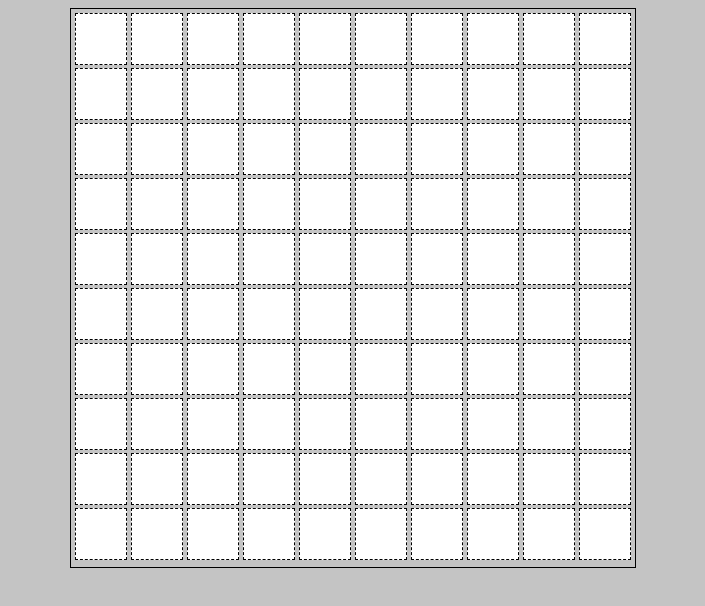
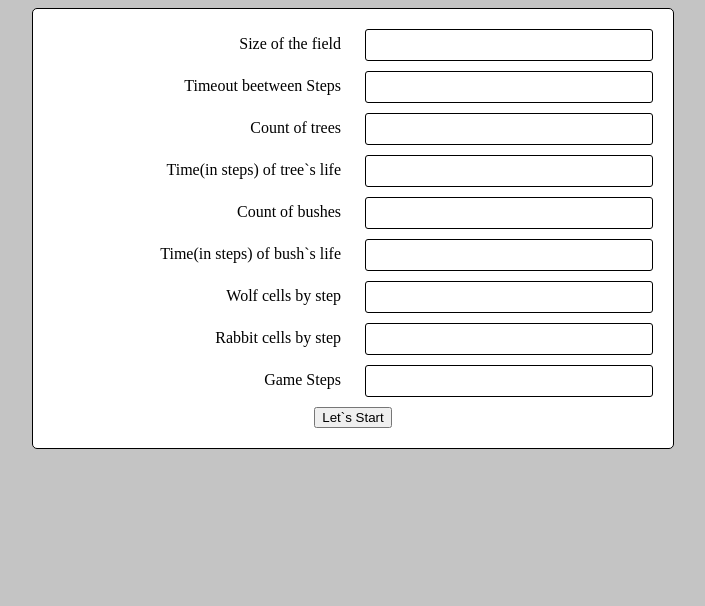
Before and after one commit to dpocheketa/nuPogodi, a plain HTML site: page index.html in a window 1280 px wide. Shown: the whole page, without its empty margins (287-992 px from the left). Drawn offline with Linux system fonts and the light colour scheme.

Commit message:
create settings form

```diff
--- a/css/style.css
+++ b/css/style.css
@@ -38,3 +38,38 @@ body{
 .col.wolf{
 	background-image: url(../img/wolf.jpg);
 }
+
+
+.settings-wrap{
+	max-width: 600px;
+	background: #fff;
+	padding: 20px;
+	margin: 0 auto;
+	border-radius: 5px;
+	border: 1px solid #000;
+}
+.settings-form{
+	width: 100%;
+}
+.form-row{
+	margin-bottom: 10px;
+	overflow: hidden;
+}
+.form-label,
+.form-input{
+	float: right;
+	width: 48%;
+	line-height: 30px;
+	-webkit-box-sizing: border-box;
+	-moz-box-sizing: border-box;
+	box-sizing: border-box;
+}
+.form-label{
+	float: left;
+	text-align: right;
+}
+.form-input{
+	border: 1px solid #000;
+	padding: 0 8px;
+	border-radius: 3px;
+}
--- a/index.html
+++ b/index.html
@@ -6,6 +6,14 @@
 	<link rel="stylesheet" href="css/style.css">
 </head>
 <body>
+
+
+
+
+	<script src="js/dom.js"></script>
+	<script src="js/field.js"></script>
+	<script src="js/fieldItem.js"></script>
+	<script src="js/settings.js"></script>
 	<script src="js/script.js"></script>
 </body>
 </html>
--- /dev/null
+++ b/js/dom.js
@@ -0,0 +1,14 @@
+var dom = {
+	create: function(elem, className){
+		var newElem = document.createElement(elem);
+
+		newElem.setAttribute("class", className);
+
+		newElem.attr = function(attrName, attrValue){
+
+			return attrValue ? newElem.setAttribute(attrName, attrValue) : newElem.getAttribute(attrName);
+		};
+
+		return newElem;
+	}
+};
--- /dev/null
+++ b/js/field.js
@@ -0,0 +1,36 @@
+function Field(){
+	var fieldSize;
+	var elements = [];
+
+	this.create = function(size){
+		var wrapper = dom.create("div", "wrapper");
+
+		fieldSize = size;
+
+		for (var j = 0; j < size; j++) {
+
+			var row = dom.create("div", "row");
+			var rowElements = [];
+
+			for (var i = 0; i < size; i++) {
+
+				var cell = dom.create("div", "col");
+				row.appendChild(cell);
+
+				rowElements.push(cell);
+			};
+
+			elements.push(rowElements);
+
+			wrapper.appendChild(row);
+		};
+
+		document.body.appendChild(wrapper);
+	};
+
+	this.checkPosition = function(position){
+
+		return elements[position.x][position.y].data;
+	};
+
+};
--- /dev/null
+++ b/js/fieldItem.js
@@ -0,0 +1,7 @@
+function FieldItem(){
+
+	this.create = function(position){
+
+	};
+
+};
--- a/js/script.js
+++ b/js/script.js
@@ -1,35 +1,17 @@
-var dom = {
-	create: function(elem, className){
-		var newElem = document.createElement(elem);
+var settings = new Settings();
 
-		newElem.setAttribute("class", className);
+var form = settings.createForm();
 
-		return newElem;
+
+form.addEventListener("submit", function(e){
+	e.preventDefault();
+
+	if (settings.formValidate()) {
+
+		settings.deleteForm()
+
+		field = new Field();
+		field.create(10);
 	}
-};
 
-function Field(){
-
-	this.create = function(width, height){
-		var wrapper = dom.create("div", "wrapper");
-
-		for (var j = 0; j < height; j++) {
-
-			var row = dom.create("div", "row");
-
-			for (var i = 0; i < width; i++) {
-				var cell = dom.create("div", "col");
-				row.appendChild(cell);
-			};
-
-			wrapper.appendChild(row);
-		};
-
-		document.body.appendChild(wrapper);
-	};
-
-};
-
-var field = new Field();
-
-field.create(10,10);
+});
--- /dev/null
+++ b/js/settings.js
@@ -0,0 +1,66 @@
+function Settings(){
+	var settingsModel = {
+		fieldSize: "Size of the field",
+		timeOut: "Timeout beetween Steps",
+		treeCount: "Count of trees",
+		treeLiveTime: "Time(in steps) of tree`s life",
+		bushCount: "Count of bushes",
+		bushLiveTime: "Time(in steps) of bush`s life",
+		wolfStep: "Wolf cells by step",
+		rabbitStep: "Rabbit cells by step",
+		gameSteps: "Game Steps"
+	};
+
+	var wrapper;
+	var form;
+
+	this.createForm = function(){
+		wrapper = dom.create("div", "settings-wrap");
+
+		form = dom.create("form", "settings-form");
+
+		for (var key in settingsModel) {
+			var row = createFormRow(key, settingsModel[key]);
+			form.appendChild(row);
+		};
+
+		var submit = dom.create("button", "submit-button");
+		submit.attr("type", "submit");
+		submit.innerHTML = "Let`s Start";
+
+		form.appendChild(submit);
+		wrapper.appendChild(form);
+		document.body.appendChild(wrapper);
+
+		return form;
+	};
+
+	this.formSubmit = function(){
+
+	};
+
+	this.formValidate = function(){
+		return true;
+	};
+
+	this.deleteForm = function(){
+		wrapper.parentNode.removeChild(wrapper);
+	};
+
+	function createFormRow(name, label){
+		var row = dom.create("div", "form-row");
+		var inputLabel = dom.create("label", "form-label");
+		var input = dom.create("input", "form-input");
+
+		inputLabel.innerHTML = label;
+		row.appendChild(inputLabel);
+
+		input.attr("type", "text");
+		input.attr("name", name);
+
+		row.appendChild(input);
+
+		return row;
+	};
+
+};
```
